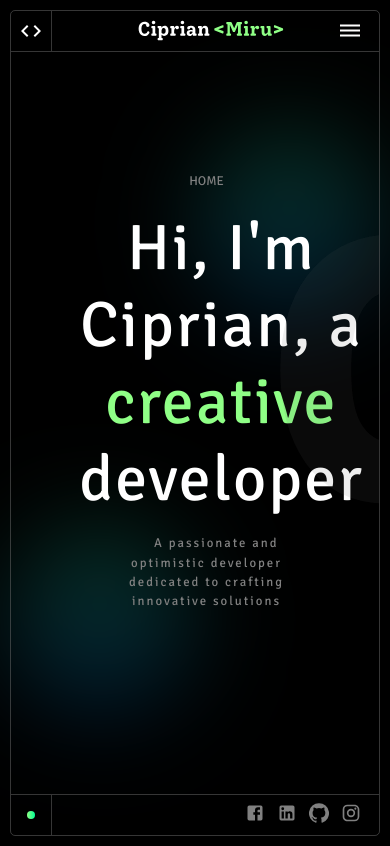
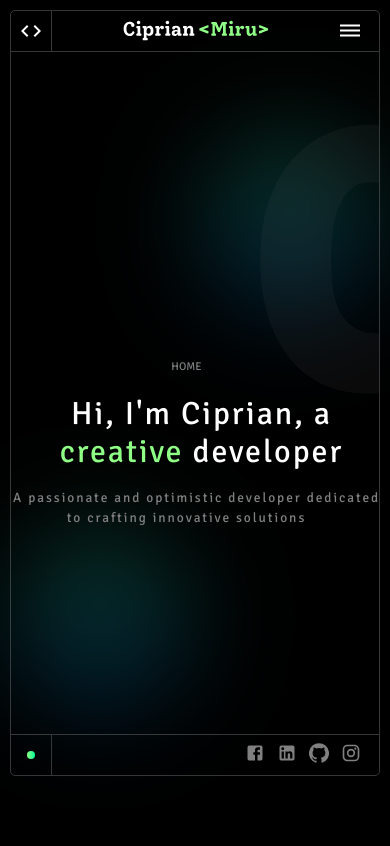
Before and after one commit to kreL-Lo/portofolios, a React (Create React App) app: page / in a window 390 px wide. Built offline with nearby package versions, Linux system fonts and the light colour scheme.

Commit message:
responsive and layout updates

```diff
--- a/src/App.css
+++ b/src/App.css
@@ -32,6 +32,12 @@
     display: grid;
     grid-template-rows: auto 1fr auto;
 }
+/* if mobile */
+@media (max-width: 768px) {
+    .main-grid {
+        height: calc(100vh - 80px);
+    }
+}
 
 .main-content-grid {
     display: grid;
--- a/src/App.tsx
+++ b/src/App.tsx
@@ -8,7 +8,6 @@ import { CustomScrollBar } from './components/ScrollBar/CustomScrollBar';
 import Footer from './components/Footer/Footer';
 import LeftBar from './components/LeftBar/LeftBar';
 import { MobileCover } from './components/MobileCover/MobileCover';
-import { SocialMinimize } from './components/SocialMinimize/SocialMinimize';
 const publicKey = "KC-fCsNyHpRTGMu6z";
 
 const App = () => {
--- a/src/components/Header.css
+++ b/src/components/Header.css
@@ -71,7 +71,7 @@
 /* if mobile */
 @media (max-width: 768px) {
     .app-header-middle {
-        padding-left: 30px;
+        padding-left: 0px;
     }
 }
 
--- a/src/components/LoadingSreen/LoadingScreen.css
+++ b/src/components/LoadingSreen/LoadingScreen.css
@@ -8,7 +8,7 @@
     top: 50%;
     left: 50%;
     transform: translate(-50%, -50%);
-    width: 200;
+    width: clamp(30vw, 80vw, 500px);
     /* add border */
     border-width: var(--border-width);
     border-color: var(--border-color);
--- a/src/index.css
+++ b/src/index.css
@@ -49,8 +49,10 @@ body {
 .main-content {
     display: flex;
     flex-direction: column;
-    height: 100%;
     overflow-y: scroll;
+    overflow-x: hidden;
+    justify-content: center;
+    align-items: center;
 }
 ::-webkit-scrollbar {
     display: none;
--- a/src/pages/home/Home.css
+++ b/src/pages/home/Home.css
@@ -1,89 +1,34 @@
-.homeContainer {
+.home-container {
     display: flex;
     flex-direction: column;
+    width: calc(100vw);
+}
+/* if mobile */
+@media (max-width: 768px) {
+    .home-container {
+        padding-right: 40px;
+    }
 }
 
-.homeContainer * {
+.home-container * {
     color: white;
-}
-.firstItem {
-    display: flex;
-    flex-direction: row-reverse;
-    align-items: center;
-    justify-content: center;
-    padding: 80px;
-    gap: 70px;
-    color: white;
-    z-index: 10;
-    height: 100vh;
-}
-
-.descriptionContainer {
-    display: flex;
-    flex-direction: column;
-    gap: 20px;
-    width: 40%;
-}
-
-.descriptionContainer h1 {
-    font-size: 1.5rem;
-    font-weight: 600;
-    margin-bottom: 1rem;
-    padding-left: 30px;
-    line-height: 1.5;
-}
-
-.descriptionContainer span {
-    text-wrap: wrap;
-}
-
-.descriptionContainer button {
-    background-color: #ff6464;
-}
-
-.imageContainer {
-    width: 240px;
-    height: 240px;
-    border-radius: 100%;
-}
-
-.secondItem {
-    background-color: #edf7fa;
-    padding-top: 20px;
-    padding-bottom: 20px;
-    /* padding: 30px; */
-}
-
-/* pick first div from second item */
-.secondItem > div:first-child {
-    padding: 50;
-    flex-direction: column;
-    align-items: center;
-    justify-content: center;
-    gap: 15px;
-    display: flex;
-    width: 100%;
-}
-
-.secondItem h2 {
-    font-size: 20px;
-    font-weight: bold;
-    padding: 10px;
-    display: flex;
 }
 
 .about-container {
     display: flex;
     flex-direction: column;
     gap: 20px;
-    padding: 20px;
-    padding-top: 120px;
+
     justify-content: center;
     align-items: center;
+    padding-top: 100vh;
+    padding-bottom: 50vh;
+
+    /* calculate the height relative to the height of the screen, make it responsive for mobile */
 }
 
 .about-header {
-    font-size: 0.8rem;
+    font-size: clamp(0.7rem, 1vw, 1rem);
 
     /* padding-right: 30px; */
     line-height: 1.5;
@@ -91,13 +36,13 @@
 }
 
 .about-content {
-    letter-spacing: 2px;
-    font-size: 1.5rem;
+    letter-spacing: clamp(1px, 0.5vw, 2px);
+    font-size: clamp(1.2rem, 2vw, 1.5rem);
     line-height: 1.5;
 }
 
 .about-content h1 {
-    font-size: 4rem;
+    font-size: clamp(2rem, 5vw, 4rem);
     font-weight: normal;
     margin-bottom: 1rem;
     padding-left: 30px;
@@ -112,17 +57,13 @@
 }
 
 .about-sub-header {
-    font-size: 0.8rem;
+    font-size: clamp(0.7em, 1.5vw, 0.8rem);
     line-height: 1.5;
     text-align: center;
 
     display: flex;
     justify-content: center;
     align-items: center;
-
-    word-break: keep-all;
-    width: 60%;
-    margin: auto;
 }
 
 .about-sub-header span {
--- a/src/pages/home/Home.tsx
+++ b/src/pages/home/Home.tsx
@@ -6,7 +6,8 @@ import './Home.css'
 const Home = () => {
   return (
     <>
-      <div className="homeContainer" >
+      <div className="home-container" >
+
         <Section1 />
         <Section2 />
         <Section3 />
@@ -42,11 +43,7 @@ const Section2 = () => {
   return (
     <div className="firstItem" id="second-section" >
       <div className="imageContainer">
-        <img
-          src={profile}
-          alt="random"
-          className="imageContainer"
-        />
+
       </div>
       <div className="descriptionContainer">
         <h1>
@@ -71,11 +68,7 @@ const Section3 = () => {
     <div id="third-section">
 
       <div className="imageContainer">
-        <img
-          src={profile}
-          alt="random"
-          className="imageContainer"
-        />
+
       </div>
       <div className="descriptionContainer">
         <h1>
```
